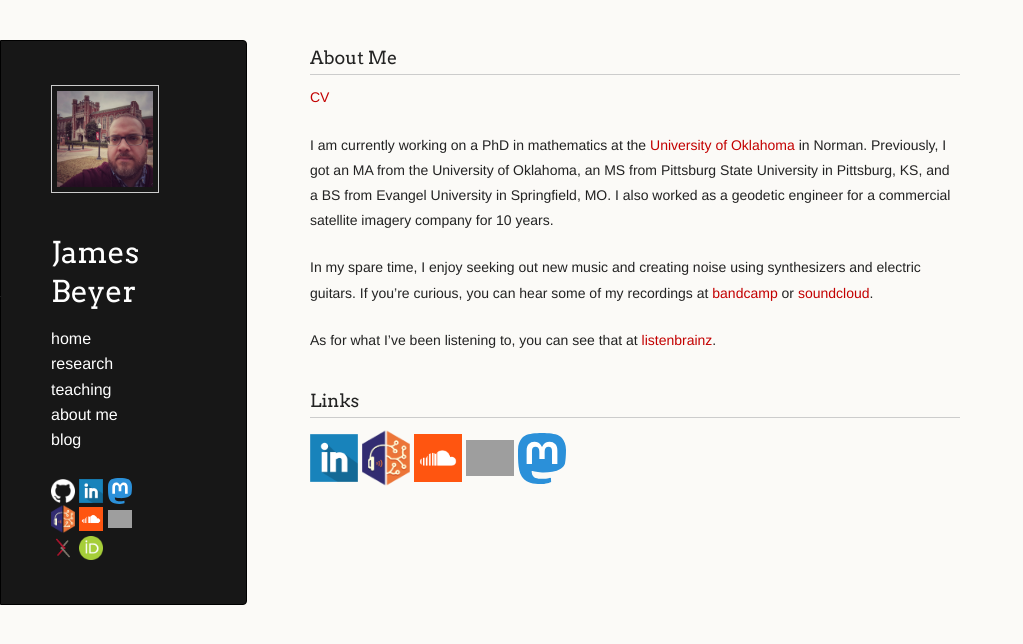
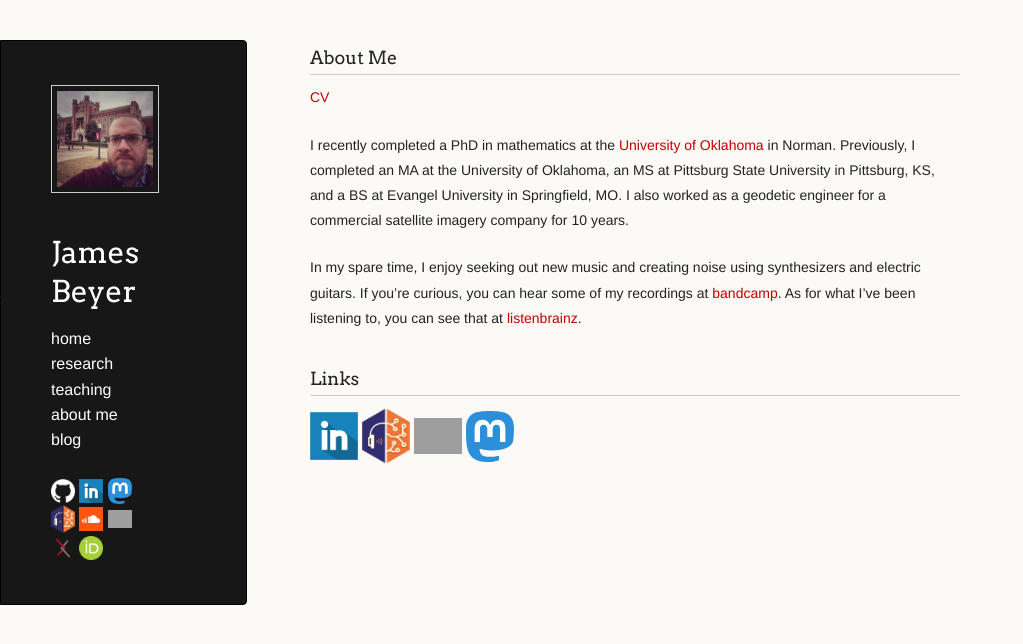
Before and after one commit to jebeyer/jebeyer.github.io, a Jekyll site: the page built from about.md, in a window 1280 px wide. Shown: the top 644 px of the page, without its empty margins (0-1023 px from the left). Built offline with Jekyll 4.4.1, drawn with Linux system fonts in a browser that asks for light colours; a script that is not in the unit is left out; our own code applies the rules of GitHub Pages for plain Markdown files; grey boxes are pictures that could not be loaded.

Commit message:
Update about.md

```diff
--- a/about.md
+++ b/about.md
@@ -6,16 +6,13 @@
 
 [CV](https://drive.google.com/file/d/1GteexAMUcl4p-Qd1MuFYPjpGtCoITJp4/view?usp=sharing)
 
-I am currently working on a PhD in mathematics at the [University of Oklahoma](http://math.ou.edu/) in Norman. Previously, I got an MA from the University of Oklahoma, an MS from Pittsburg State University in Pittsburg, KS, and a BS from Evangel University in Springfield, MO. I also worked as a geodetic engineer for a commercial satellite imagery company for 10 years.
+I recently completed a PhD in mathematics at the [University of Oklahoma](http://math.ou.edu/) in Norman. Previously, I completed an MA at the University of Oklahoma, an MS at Pittsburg State University in Pittsburg, KS, and a BS at Evangel University in Springfield, MO. I also worked as a geodetic engineer for a commercial satellite imagery company for 10 years.
 
-In my spare time, I enjoy seeking out new music and creating noise using synthesizers and electric guitars. If you're curious, you can hear some of my recordings at [bandcamp](https://whistlingkitty.bandcamp.com) or [soundcloud](https://soundcloud.com/whistlingkitty).
-
-As for what I've been listening to, you can see that at [listenbrainz](https://listenbrainz.org/user/whistlingkitty/stats/).
+In my spare time, I enjoy seeking out new music and creating noise using synthesizers and electric guitars. If you're curious, you can hear some of my recordings at [bandcamp](https://whistlingkitty.bandcamp.com). As for what I've been listening to, you can see that at [listenbrainz](https://listenbrainz.org/user/whistlingkitty/stats/).
 
 ### Links
 
 <a href="https://www.linkedin.com/in/james-beyer-72558767"><img src="./assets/linkedin-icon-512.png" alt="LinkedIn" width="48"/></a>
 <a href="https://listenbrainz.org/user/whistlingkitty/"><img src="./assets/ListenBrainz_Logo.png" alt="ListenBrainz" width="48"/></a>
-<a href="https://soundcloud.com/whistlingkitty"><img src="./assets/soundcloud-icon.png" alt="Soundcloud" width="48"/></a>
 <a href="https://whistlingkitty.bandcamp.com"><img src="./assets/bandcamp-button-square-green-512.png" alt="Bandcamp" width="48"/></a>
 <a rel="me" href="https://mathstodon.xyz/@jebeyer"><img src="./assets/mastodon_logo.svg" alt="Mastodon" width="48"/></a>
```
